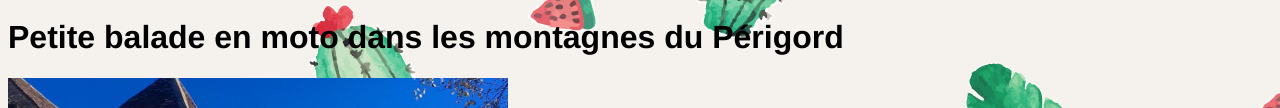
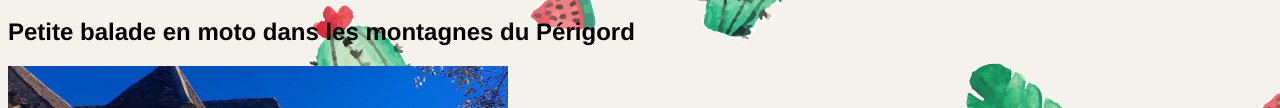
Before and after one commit to TheoGaliot/first-HTMLCSS-project, a plain HTML site: page TestBlog.html in a window 1280 px wide. Shown: the part 587-695 px from the top of the page. Drawn offline with Linux system fonts and the light colour scheme.

Commit message:
Changement de style

```diff
--- a/TestBlog.html
+++ b/TestBlog.html
@@ -24,7 +24,7 @@
 
 
 
-<h1><FONT face="Helvetica"> Petite balade en moto dans les montagnes du Périgord </FONT> </h1>
+<h2><FONT face="Helvetica"> Petite balade en moto dans les montagnes du Périgord </FONT> </h2>
 
   <img src="img/SplitShire-08625.jpg" alt="Balade en moto dans la montagne" />
 
```
